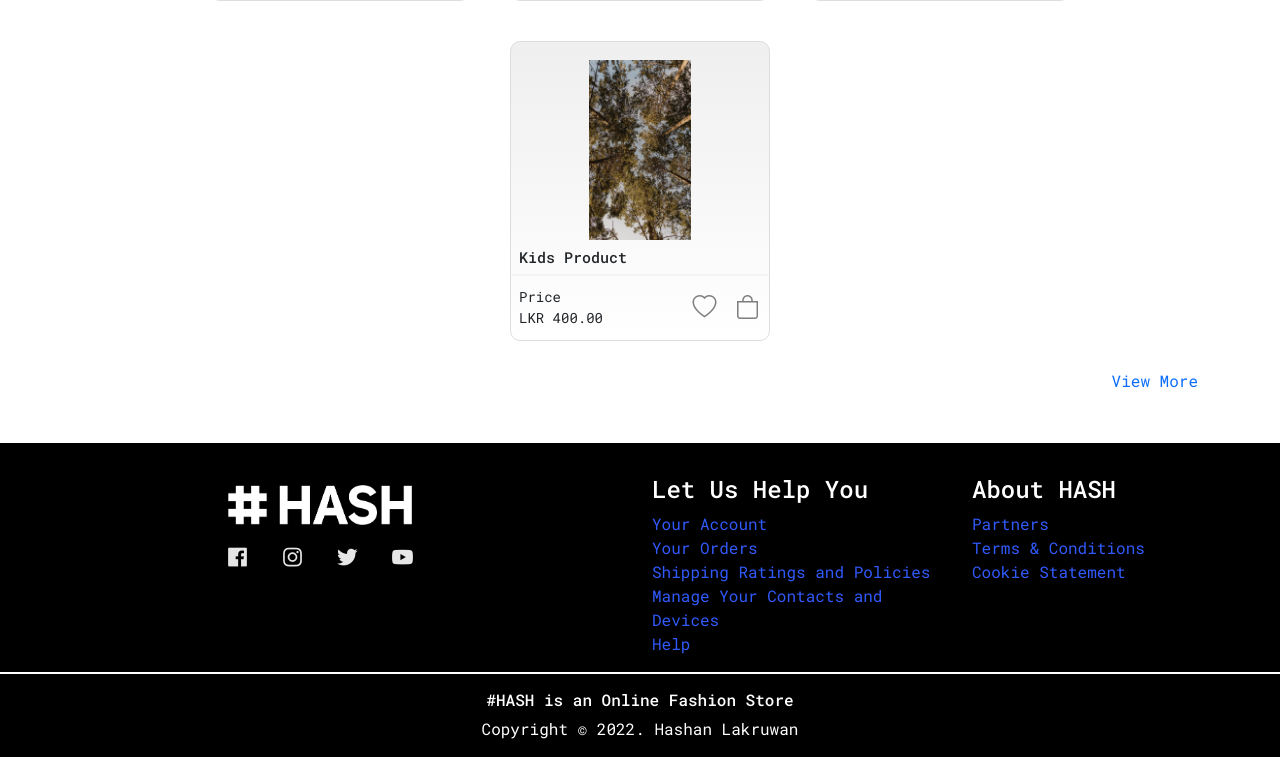
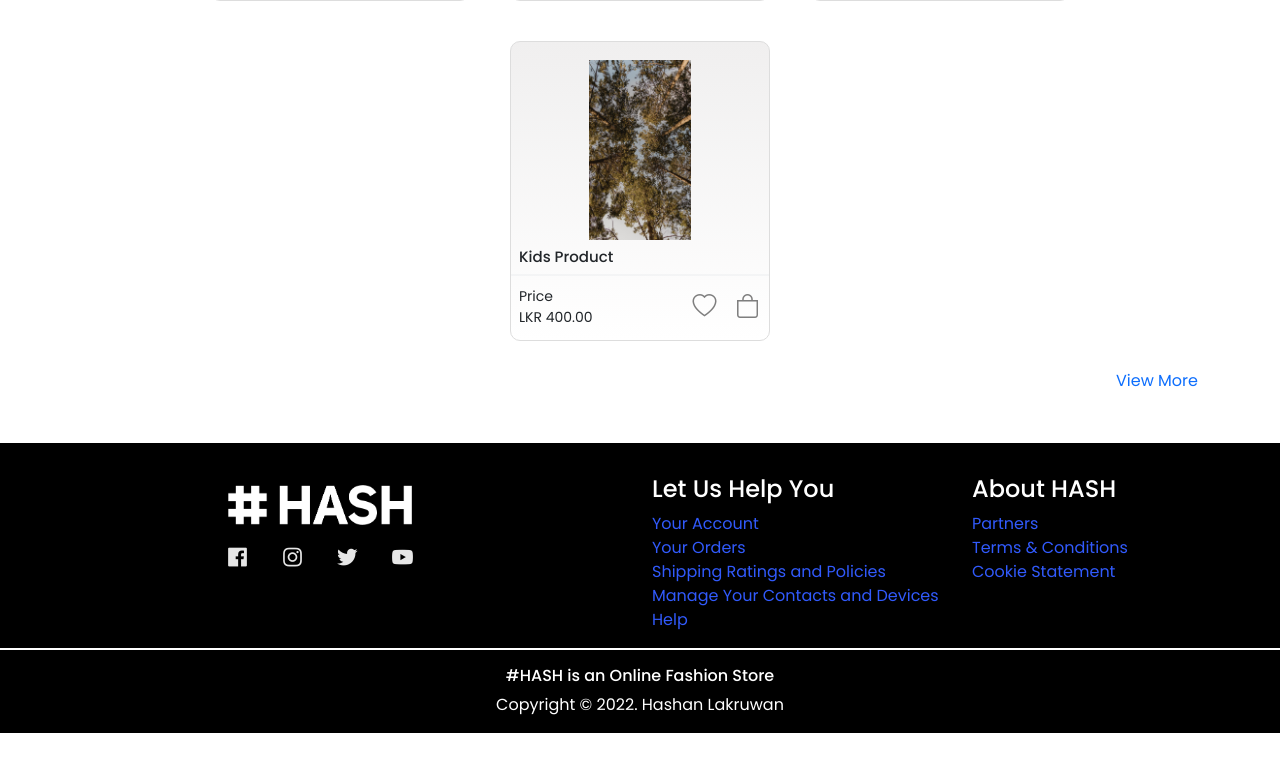
Before and after one commit to Hashan2kk2/HASH, a PHP site: page /home.php in a window 1280 px wide. Shown: the part 1431-2188 px from the top of the page. After the commit the page ends 2164 px from the top, so only its background shows below. Run offline with PHP 8.4, Linux system fonts and the light colour scheme; data comes from the database, SQL or seed files in the repository; data that the repository does not hold is empty; some libraries are stand-ins or nearby versions; some web fonts are replaced.

Commit message:
Refactor font-family to use "Poppins" for improved consistency and readability

```diff
--- a/css/style.css
+++ b/css/style.css
@@ -39,7 +39,7 @@
     margin: 0;
     padding: 0;
     box-sizing: border-box;
-    font-family: 'Roboto Mono', monospace;
+    font-family: "Poppins", sans-serif;
 }
 
 .upperbar-tools a {
```
